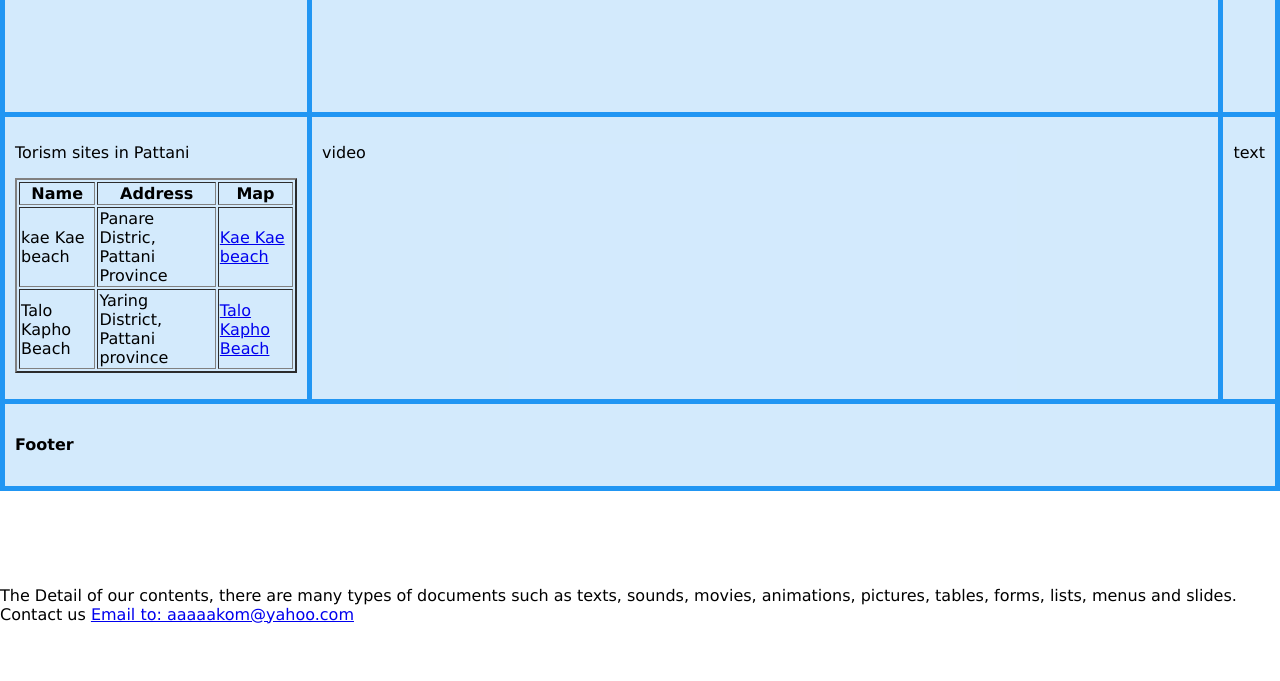
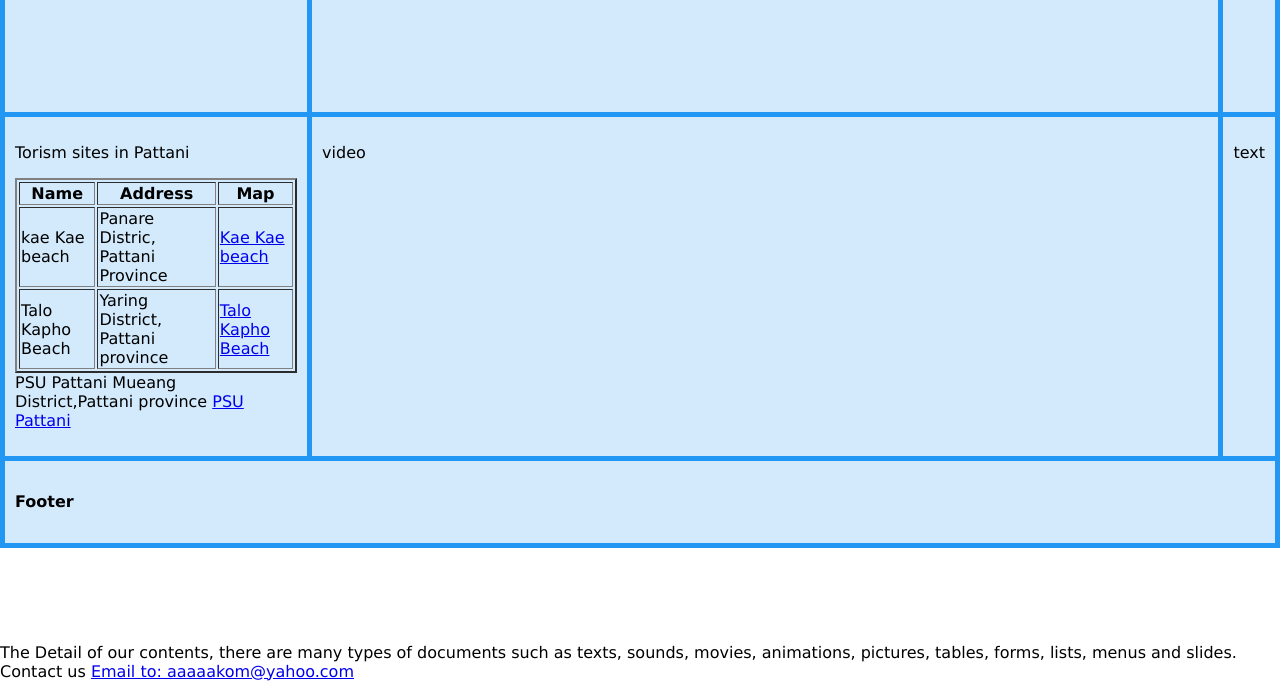
Before and after one commit to Barokah2025/Princess-, a plain HTML site: page myFrame.html in a window 1280 px wide. Shown: the part 1127-1808 px from the top of the page. Before the commit the page ends 1751 px from the top, so only its background shows below. Drawn offline with Linux system fonts and the light colour scheme.

Commit message:
Update myFrame.html

```diff
--- a/myFrame.html
+++ b/myFrame.html
@@ -230,7 +230,9 @@ function showSlides(n) {
 				<td><a href="https://www.google.com/maps/place/Talo+Kapo+Beach/@6.8989193,101.3684039,17z/data=!3m1!4b1!4m6!3m5!1s0x31b3aa45ecdef2af:0xb7dcdcb704ac0d36!8m2!3d6.898914!4d101.3709842!16s%2Fg%2F1w04glvs?entry=ttu&g_ep=EgoyMDI1MDIwNS4xIKXMDSoASAFQAw%3D%3D"> Talo Kapho Beach </a></td>
 			</tr>
 		</table>
-
+	</td> PSU Pattani</td>
+	  </td>Mueang District,Pattani province</td>
+	  </td><a href="https://www.google.com/maps/place/มหาวิทยาลัยสงขลานครินทร์+วิทยาเขตปัตตานี/@6.87752,101.2367863,17z/data=!3m1!4b1!4m6!3m5!1s0x31b303f6fd8f577b:0xf0223bd0b5f3280!8m2!3d6.87752!4d101.2367863!16s%2Fg%2F121n9wp_?hl=th-TH&entry=ttu&g_ep=EgoyMDI1MDIwNS4xIKXMDSoASAFQAw%3D%3D"> PSU Pattani </a></td>
 
 
 	   </p></div>
```
